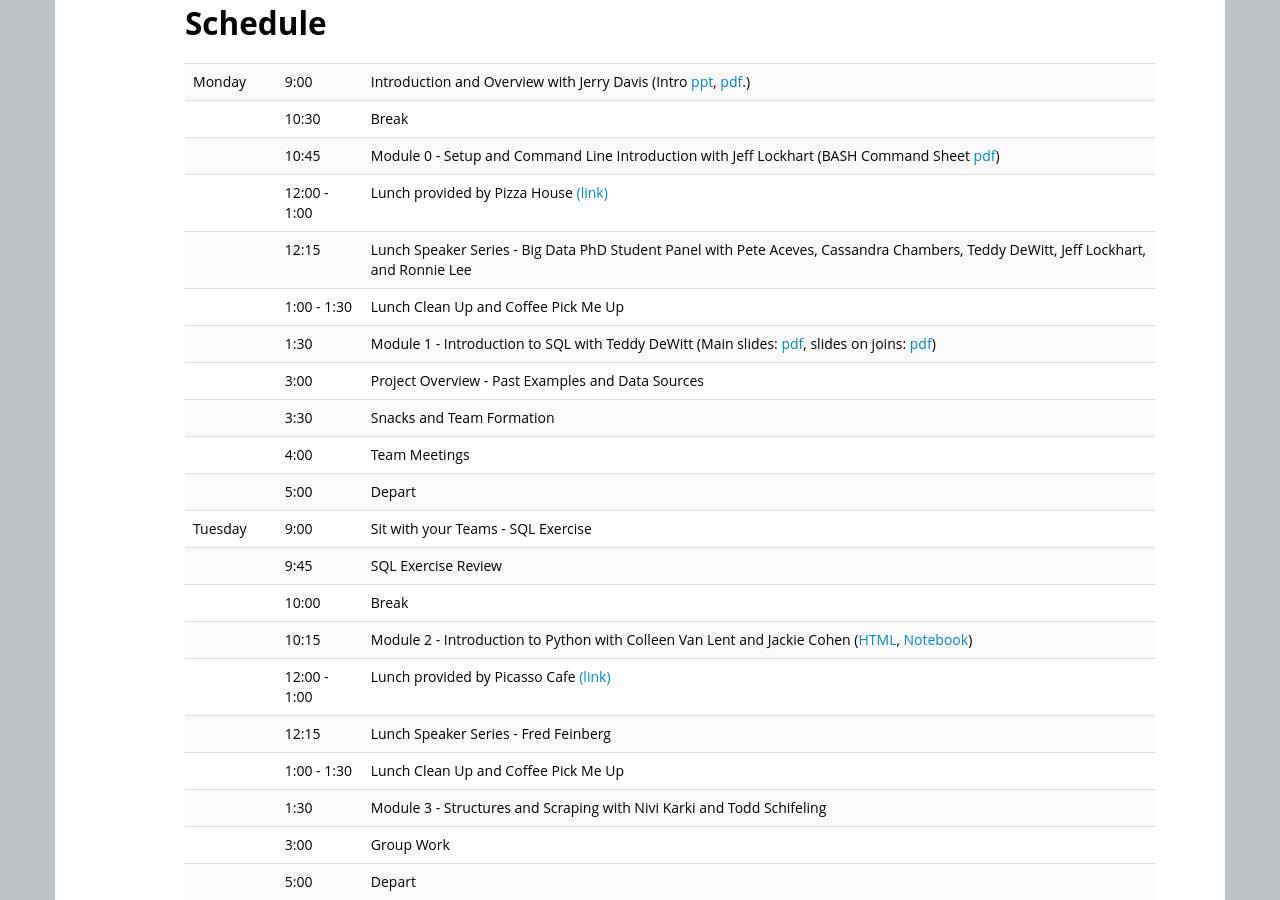
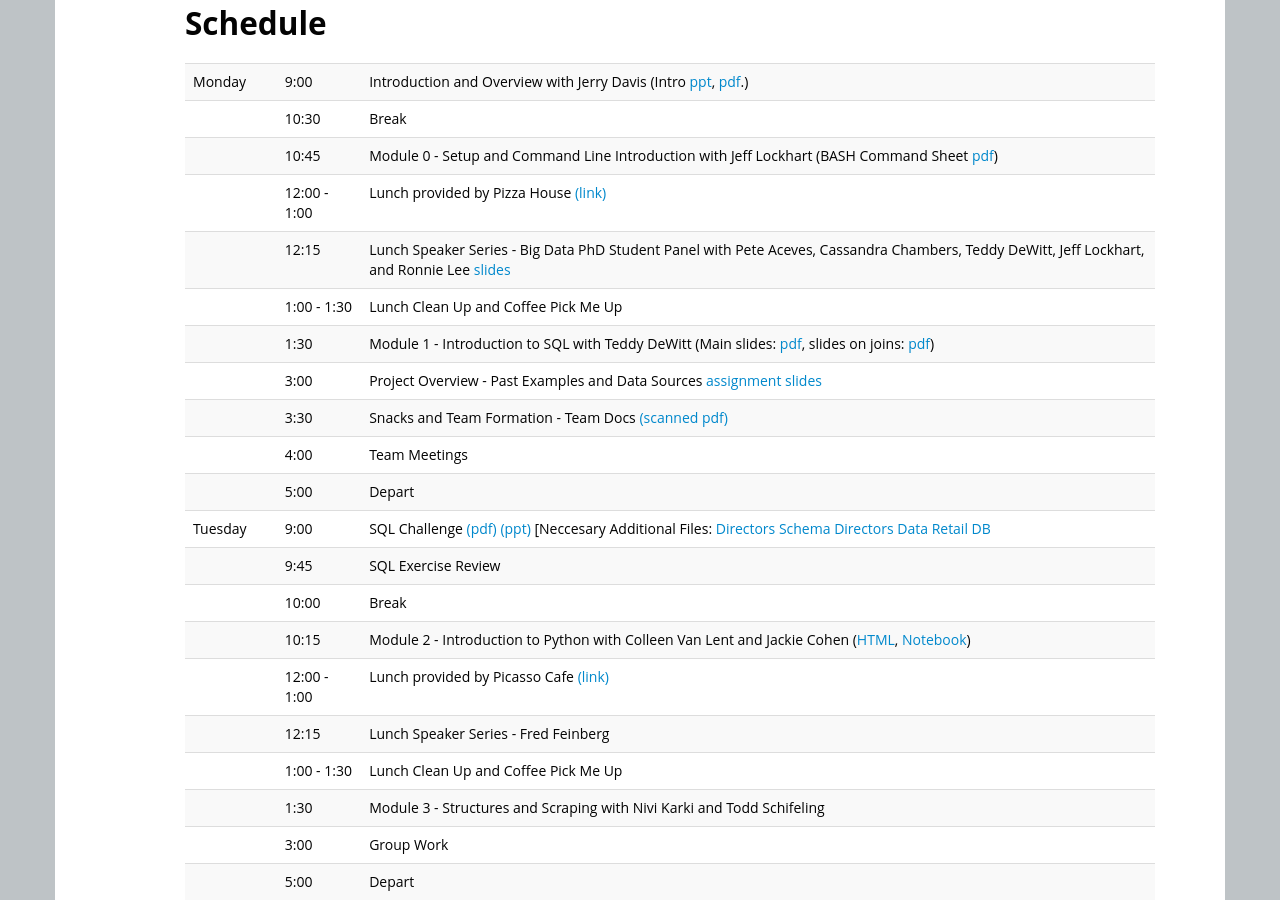
Before and after one commit to ICOSBigDataCamp/2018-summer-camp, a Jekyll site: the page built from index.html, in a window 1280 px wide and 900 px high, scrolled down 859 px. Built offline with Jekyll 4.4.1, drawn with Linux system fonts in a browser that asks for light colours.

Commit message:
Update index.html

```diff
--- a/index.html
+++ b/index.html
@@ -130,17 +130,18 @@ Organizing committee: Jerry Davis, H. V. Jagadish, Cliff Lampe, and Brian Noble
   <tr> <td></td>        <td>10:30</td>   <td>Break</td> </tr>
   <tr> <td></td>        <td>10:45</td>   <td> Module 0 - Setup and Command Line Introduction with Jeff Lockhart (BASH Command Sheet  <a href='slides/BASH_Cheat_Sheet.pdf'>pdf</a>) </td> </tr>
   <tr> <td></td>        <td>12:00 - 1:00</td>   <td>Lunch provided by Pizza House <a href="http://www.pizzahouse.com/">(link)</a></td> </tr>
-  <tr> <td></td>        <td>12:15</td>   <td>Lunch Speaker Series - Big Data PhD Student Panel with Pete Aceves, Cassandra Chambers, Teddy DeWitt, Jeff Lockhart, and Ronnie Lee</td> </tr>
+  <tr> <td></td>        <td>12:15</td>   <td>Lunch Speaker Series - Big Data PhD Student Panel with Pete Aceves, Cassandra Chambers, Teddy DeWitt, Jeff Lockhart, and Ronnie Lee <a href="slides/Big Data Camp Panel_final.pdf">slides</a></td> </tr>
   <tr> <td></td>        <td>1:00 - 1:30</td>    <td>Lunch Clean Up and Coffee Pick Me Up</td> </tr>
 
-  <!--<tr> <td></td>        <td>1:30</td>    <td>Group formation & How to learn in groups: lessons from design teams, Brian Noble (<a href="slides/Monday-Noble.pptx">ppt</a>)</td> </tr> -->
+  <!--<tr> <td></td>        <td>1:30</td>    <td>Group formation & How to learn in groups: l.essons from design teams, Brian Noble (<a href="slides/Monday-Noble.pptx">ppt</a>)</td> </tr> -->
   <tr> <td></td>        <td>1:30</td>   <td>Module 1 - Introduction to SQL with Teddy DeWitt
     (Main slides: <a href="slides/SQL Final_Student_2017.ppt">pdf</a>, slides on joins: <a href="slides/JOINS -  An Overview.pdf">pdf</a>)</td> </tr>
-  <tr> <td></td>       <td>3:00</td>    <td>Project Overview - Past Examples and Data Sources</td> </tr>
-  <tr> <td></td>       <td>3:30</td>    <td>Snacks and Team Formation</td> </tr>
+  <tr> <td></td>       <td>3:00</td>    <td>Project Overview - Past Examples and Data Sources <a href="slides/icos_bigdata_assignment_2017.pdf">assignment slides</a></td> </tr>
+  <tr> <td></td>       <td>3:30</td>    <td>Snacks and Team Formation - Team Docs <a href="slides/Team Formation Documentation.pdf">(scanned pdf)</a></td> </tr>
   <tr> <td></td>       <td>4:00</td>    <td>Team Meetings</td> </tr>
   <tr> <td></td>       <td>5:00</td>    <td>Depart</td> </tr>
-  <tr> <td>Tuesday</td><td>9:00</td>    <td>Sit with your Teams - SQL Exercise </td> </tr>
+  <tr> <td>Tuesday</td><td>9:00</td>    <td>SQL Challenge <a href="slides/SQL Challenge.pdf">(pdf)</a> <a href="slides/SQL Challenge.ppt">(ppt)</a>
+                                               [Neccesary Additional Files: <a href="slides/director_db_schema.txt">Directors Schema</a> <a href="slides/direct99_sqlite.csv">Directors Data</a> <a href ="slides/AT_Retail_DB.db">Retail DB</a> </td> </tr>
   <tr> <td></td>       <td>9:45</td>    <td>SQL Exercise Review</td> </tr>
   <tr> <td></td>       <td>10:00</td>   <td>Break</td> </tr>
   <tr> <td></td>       <td>10:15</td>   <td>Module 2 - Introduction to Python with Colleen Van Lent and Jackie Cohen
```
